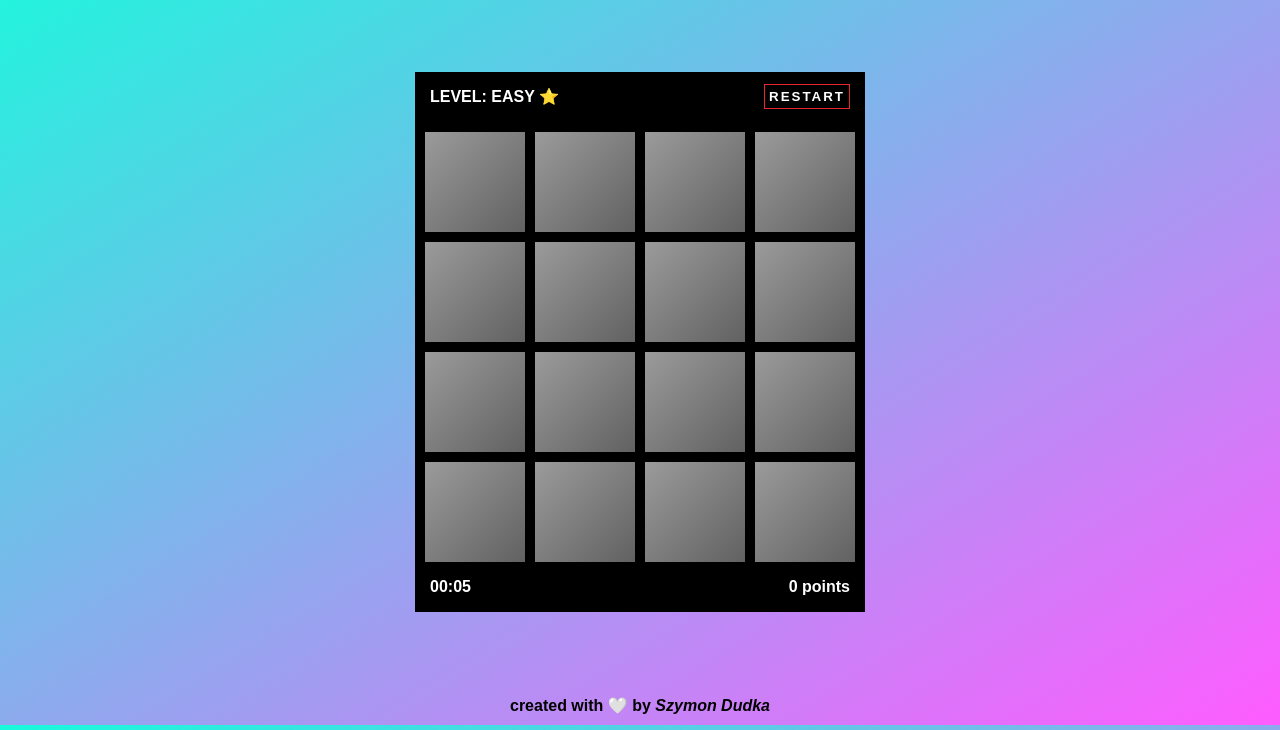
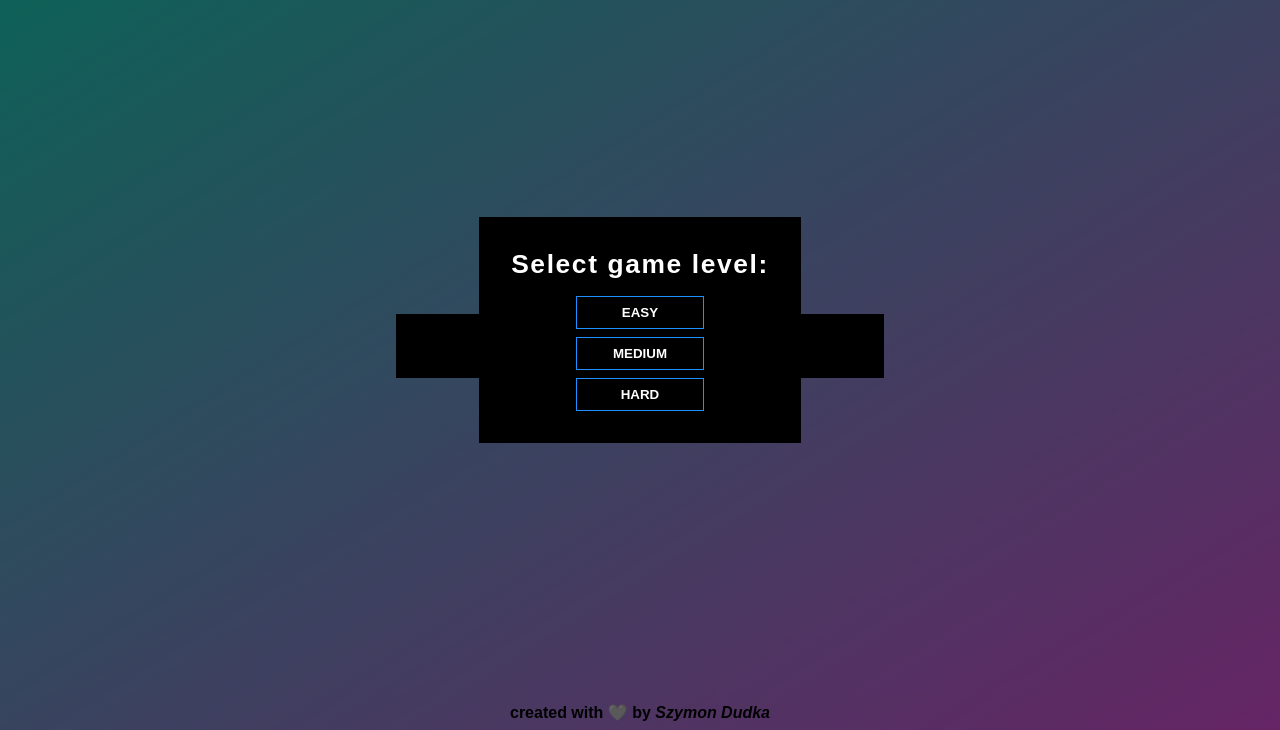
Before and after one commit to szymooneq/Memory-Master, a plain HTML site: page game.html in a window 1280 px wide. Shown: the part 70-800 px from the top of the page. Drawn offline with Linux system fonts and the light colour scheme; a web font is replaced by a local one.

Commit message:
Working with new features

```diff
--- a/css/style.css
+++ b/css/style.css
@@ -5,6 +5,10 @@
 }
 
 body {
+  display: flex;
+  flex-direction: column;
+  justify-content: space-between;
+  min-height: 100vh;
   font-family: myriad-pro, sans-serif;
   font-weight: 700;
   font-style: normal;
@@ -21,16 +25,8 @@ header h1 {
   padding: 15px;
 }
 
-.main {
+.modal {
   display: flex;
-  flex-direction: column;
-  justify-content: center;
-  min-height: calc(100vh - 131px);
-  margin: 10px 0 10px 0;
-}
-
-.modal {
-  display: none;
   position: fixed;
   width: 100%;
   height: 100%;
@@ -40,81 +36,101 @@ header h1 {
   top: 0;
   z-index: 1;
   overflow: auto;
-  background-color: rgba(156, 11, 156, 0.4);
+  background-color: rgba(0, 0, 0, 0.6);
 }
 
-.modal-content {
-  padding: 20px;
-  margin: 0 10px 0 10px;
+.mainMenu {
+  display: flex;
+  flex-direction: column;
+  align-items: center;
+  padding: 2rem;
+  gap: 1rem;
+  font-size: 1.1rem;
+  text-align: center;
+  letter-spacing: 0.1rem;
+  color: white;
   background-color: black;
-  font-size: 1.5rem;
-  line-height: 30px;
-  text-align: center;
+}
+
+.menuButtons {
+  display: flex;
+  flex-direction: column;
+  align-items: center;
+  gap: 0.5rem;
+  width: 100%;
+}
+
+.menuButtons button {
+  padding: 0.5rem;
+  width: 50%;
+  font-weight: 700;
+  text-transform: uppercase;
   color: white;
+  background: transparent;
+  border: 1px solid dodgerblue;
+  transition: all .2s;
 }
-.modal-content button {
-  padding: 5px;
-  margin-top: 10px;
-  background-color: black;
-  color: white;
-  border: 1px solid #ffa600;
+
+.menuButtons button:hover {
+  color: black;
+  background-color: dodgerblue;
+  cursor: pointer;
+}
+
+.again {
+  padding: 0.4rem;
   text-transform: uppercase;
   font-weight: 700;
   letter-spacing: 0.2rem;
-  transition: all 0.1s ease-in-out;
-}
-.modal-content button:hover {
-  cursor: pointer;
-  background-color: rgba(255, 166, 0, 0.7058823529);
+  color: white;
+  background-color: black;
+  border: 1px solid #ffa600;
+  transition: all .2s;
 }
 
-.game-board {
-  align-self: center;
-  justify-self: center;
-  display: flex;
-  flex-wrap: wrap;
-  background-color: black;
-  height: 440px;
-  width: 450px;
-  padding-bottom: 10px;
+.again:hover {
+  color: black;
+  background-color: #ffa600;
+  cursor: pointer;
 }
 
-.game-card {
-  height: 100px;
-  width: 100px;
-  margin-top: 10px;
-  margin-left: 10px;
-  background: linear-gradient(to bottom right, #dddddd, #8b8b8b);
-  flex-shrink: 0;
-  opacity: 0.7;
-  transition: all 0.5s ease-in-out;
-}
-.game-card:hover {
-  cursor: pointer;
-  opacity: 1;
+.mainGame {
+  display: block;
+  margin: 0 auto;
+  width: 30.5rem;
+  color: white;
+  background-color: black;
 }
 
-.active {
-  opacity: 1;
-}
-.active:hover {
-  cursor: default;
-}
-
-.game-card img {
-  width: 100%;
-}
-
-.game-info {
-  align-self: center;
+.gameDetails {
   display: flex;
   align-items: center;
   justify-content: space-between;
-  width: 450px;
-  height: 50px;
-  padding: 0 15px 0 15px;
-  background-color: black;
-  color: white;
+  padding: 1rem 1rem;
+}
+
+.gameBoard {
+  display: flex;
+  align-self: center;
+  justify-content: center;
+  flex-wrap: wrap;
+  gap: 0.4rem;
+}
+
+.gameCard {
+  height: 7rem;
+  width: 7rem;
+  opacity: 0.7;
+  transition: all .3s;
+}
+
+.gameCard:hover {
+  opacity: 1;
+  cursor: pointer;
+}
+
+.gameCard img {
+  width: 100%;
 }
 
 .restart {
@@ -123,34 +139,41 @@ header h1 {
   letter-spacing: 2px;
   font-weight: 700;
   color: white;
-  background-color: black;
-  border: 1px solid #e92929;
-  transition: all 0.1s ease-in-out;
+  background: transparent;
+  border: 1px solid ;
+  border-color: dodgerblue;
+  transition: background-color .2s;
 }
+
 .restart:hover {
+  background-color: dodgerblue;
   cursor: pointer;
-  background-color: rgba(233, 41, 41, 0.5607843137);
 }
 
 .footer {
-  text-align: center;
   display: block;
+  padding: 0.5rem;
+  margin: 0 auto;
+  width: max-content;
   color: black;
   font-weight: 700;
-  padding: 10px;
 }
+
 .footer a {
   font-style: italic;
   text-decoration: none;
 }
+
 .footer a:visited {
   color: black;
   text-decoration: none;
 }
+
 .footer a:link {
   color: black;
   text-decoration: none;
 }
+
 .footer a:hover {
   color: white;
-}/*# sourceMappingURL=style.css.map */
+}
--- a/css/style.scss
+++ /dev/null
@@ -1,167 +0,0 @@
-* {
-  margin: 0;
-  padding: 0;
-  box-sizing: border-box;
-}
-
-body {
-  font-family: myriad-pro, sans-serif;
-  font-weight: 700;
-  font-style: normal;
-
-  -webkit-touch-callout: none; /* iOS Safari */
-  -webkit-user-select: none; /* Safari */
-  -khtml-user-select: none; /* Konqueror HTML */
-  -moz-user-select: none; /* Old versions of Firefox */
-  -ms-user-select: none; /* Internet Explorer/Edge */
-  user-select: none; /* Non-prefixed version, currently supported by Chrome, Edge, Opera and Firefox */
-  background: linear-gradient(to bottom right, #19fadc, #ff5cff);
-}
-
-header h1 {
-  text-align: center;
-  padding: 15px;
-}
-
-.main {
-  display: flex;
-  flex-direction: column;
-  justify-content: center;
-  min-height: calc(100vh - 131px);
-  margin: 10px 0 10px 0;
-}
-
-.modal {
-  display: none;
-  position: fixed;
-  width: 100%;
-  height: 100%;
-  align-items: center;
-  justify-content: center;
-  left: 0;
-  top: 0;
-  z-index: 1;
-  overflow: auto;
-  background-color: rgba(156, 11, 156, 0.4);
-}
-
-.modal-content {
-  padding: 20px;
-  margin: 0 10px 0 10px;
-  background-color: black;
-  font-size: 1.5rem;
-  line-height: 30px;
-  text-align: center;
-  color: white;
-
-  button {
-    padding: 5px;
-    margin-top: 10px;
-    background-color: black;
-    color: white;
-    border: 1px solid #ffa600;
-    text-transform: uppercase;
-    font-weight: 700;
-    letter-spacing: .2rem;
-    transition: all .1s ease-in-out;
-
-    &:hover {
-      cursor: pointer;
-      background-color: #ffa600b4;
-    }
-  }
-}
-
-.game-board {
-  align-self: center;
-  justify-self: center;
-  display: flex;
-  flex-wrap: wrap;
-  background-color: black;
-  height: 440px;
-  width: 450px;
-  padding-bottom: 10px;
-}
-
-.game-card {
-  height: 100px;
-  width: 100px;
-  margin-top: 10px;
-  margin-left: 10px;
-  background: linear-gradient(to bottom right, #dddddd, #8b8b8b);
-  flex-shrink: 0;
-  opacity: 0.7;
-  transition: all .5s ease-in-out;
-
-  &:hover {
-    cursor: pointer;
-    opacity: 1;
-  }
-}
-
-.active {
-  opacity: 1;
-
-  &:hover {
-    cursor: default;
-  }
-}
-
-.game-card img {
-  width: 100%;
-}
-
-.game-info {
-  align-self: center;
-  display: flex;
-  align-items: center;
-  justify-content: space-between;
-  width: 450px;
-  height: 50px;
-  padding: 0 15px 0 15px;
-  background-color: black;
-  color: white;
-}
-
-.restart {
-  padding: 4px;
-  text-transform: uppercase;
-  letter-spacing: 2px;
-  font-weight: 700;
-  color: white;
-  background-color: black;
-  border: 1px solid #e92929;
-  transition: all .1s ease-in-out;
-
-  &:hover {
-    cursor: pointer;
-    background-color: #e929298f;
-  }
-}
-
-.footer {
-  text-align: center;
-  display: block;
-  color: black;
-  font-weight: 700;
-  padding: 10px;
-
-  a {
-    font-style: italic;
-    text-decoration: none;
-  }
-
-  a:visited {
-    color: black;
-    text-decoration: none;
-  }
-
-  a:link {
-    color: black;
-    text-decoration: none;
-  }
-
-  a:hover {
-    color: white;
-  }
-}
--- a/game.html
+++ b/game.html
@@ -11,7 +11,7 @@
   <link rel="stylesheet" href="https://use.typekit.net/jnz4pnm.css">
 
   <link rel="stylesheet" href="css/style.css">
-  <script defer="" src="js/game.js"></script>
+  <script defer src="js/game.js"></script>
 </head>
 <body>
 
@@ -20,80 +20,32 @@
   </header>
 
   <div class="modal">
-    <div class="modal-content">
-      <p></p>
-      <button id="restart">Play again</button>
+    <div class="mainMenu">
+
+      <h2>Select game level:</h2>
+      <div class="menuButtons">
+        <button data-level="easy" id="level">Easy</button>
+        <button data-level="medium" id="level">Medium</button>
+        <button data-level="hard" id="level">Hard</button>
+      </div>
+
+      <!-- <p>You scored 1235 points in 12:53, congratulations!🎉</p>
+      <button class="again">Play again</button> -->
     </div>
   </div>
 
-  <div class="main">
+  <div class="mainGame">
 
-    <div class="game-info">
-      <div class="level">LEVEL: EASY ⭐</div>
-      <div>
-        <button id="restart" class="restart">Restart</button>
-      </div>
+    <div class="gameDetails">
+      <div class="level"></div>
+      <div></div>
     </div>
 
-    <div class="game-board">
-      <!-- <div data-id="0" class="game-card play">
-        <img src="" alt="">
-      </div>
-      <div data-id="1" class="game-card play">
-        <img src="" alt="">
-      </div>
-      <div data-id="2" class="game-card play">
-        <img src="" alt="">
-      </div>
-      <div data-id="3" class="game-card play">
-        <img src="" alt="">
-      </div>
+    <div class="gameBoard"></div>
 
-      <div data-id="4" class="game-card play">
-        <img src="" alt="">
-      </div>
-      <div data-id="5" class="game-card play">
-        <img src="" alt="">
-      </div>
-      <div data-id="6" class="game-card play">
-        <img src="" alt="">
-      </div>
-      <div data-id="7" class="game-card play">
-        <img src="" alt="">
-      </div>
-
-      <div data-id="8" class="game-card play">
-        <img src="" alt="">
-      </div>
-      <div data-id="9" class="game-card play">
-        <img src="" alt="">
-      </div>
-      <div data-id="10" class="game-card play">
-        <img src="" alt="">
-      </div>
-      <div data-id="11" class="game-card play">
-        <img src="" alt="">
-      </div>
-
-      <div data-id="12" class="game-card play">
-        <img src="" alt="">
-      </div>
-      <div data-id="13" class="game-card play">
-        <img src="" alt="">
-      </div>
-      <div data-id="14" class="game-card play">
-        <img src="" alt="">
-      </div>
-      <div data-id="15" class="game-card play">
-        <img src="" alt="">
-      </div> -->
-    </div>
-
-    <div class="game-info">
-      <div class="timer">
-        <span>00:00</span>
-      </div>
-      <div class="score">0 points</div>
+    <div class="gameDetails">
+      <div class="timer"></div>
+      <div class="score"></div>
     </div>
 
   </div>
--- a/js/game.js
+++ b/js/game.js
@@ -1,41 +1,90 @@
-let witcher_database = ["img/ciri.png", "img/dandelion.png", "img/francesca.png", "img/geralt.png", "img/iorveth.png" , "img/radowid.png", "img/triss.png", "img/yennefer.png"];
-let game_data = [];
-let seconds = 0;
-let minutes = 0;
-let selectedClick = "";
-let points = 0;
-let leftPairs = 8;
+let database = ["img/ciri.png", "img/dandelion.png", "img/francesca.png", "img/geralt.png", "img/iorveth.png" , "img/radowid.png", "img/triss.png", "img/yennefer.png"];
 
-const main = document.querySelector('.main');
-const board = document.querySelector('.game-board');
-const timer = document.querySelector('.timer');
-const score = document.querySelector('.score');
-const restart = document.querySelectorAll('#restart');
-const modal = document.querySelector('.modal');
+/* let mainGame; let gameBoard
 
-board.addEventListener('click', revealCard);
-restart.forEach(button => {
-  button.addEventListener('click', () => {
-    window.location.reload(false)
-  })
-});
+let level; let cards; let points; */
+let minutes = 0; let seconds = 0;
 
-// START GAME FUNCTIONS
-createBoard();
-loadData(witcher_database);
-const time = setInterval(Timer, 1000);
+const mainMenu = document.querySelector('.mainMenu')
+const selectButtons = document.querySelectorAll('#level')
 
-function createBoard() {
-  for(i=0; i<16; i++) {
-    const boardElement = `<div data-id="${i}" class="game-card play">
-                            <img src="" alt="">
-                          </div>`;
+const mainGame = document.querySelector('.mainGame')
+const gameBoard = document.querySelector('.gameBoard')
+const gameDetails = document.querySelectorAll('.gameDetails')
 
-    board.insertAdjacentHTML('beforeend', boardElement);
+const gameTimer = document.querySelector('.timer')
+
+const restartInfo = document.querySelectorAll('#restart');
+const gameScore = document.querySelector('.score');
+
+const startGame = () => {
+  let modal = mainMenu.parentElement;
+
+  selectButtons.forEach(button => {
+    button.addEventListener('click', () => {
+      level = button.getAttribute('data-level')
+      modal.style.display="none"
+      renderGame(level)
+    })})
+}
+startGame()
+
+const renderGame = (props) => {
+  level = props
+
+  switch (level) {
+    case "easy":
+      level = "easy ⭐"
+      cards = 16
+      break;
+
+    case "medium":
+      level = "medium ⭐⭐"
+      cards = 30
+      break;
+
+    case "hard":
+      level = "hard ⭐⭐⭐"
+      cards = 42
+      break;
+
+    default:
+      break;
   }
+
+  setRandomData(database)
+  gameBoard.addEventListener('click', revealCard)
+
+  for(i=0; i<game_data.length; i++) {
+    const boardElement = `<div data-id=${i} class="gameCard play"><img src=${game_data[i]} alt=""></div>`
+    gameBoard.insertAdjacentHTML('beforeend', boardElement);
+  }
+
+  const gameLevel = gameDetails[0].firstElementChild
+  const gameRestart = gameDetails[0].lastElementChild
+  const gameTimer = gameDetails[1].firstElementChild
+
+  gameLevel.innerText = "Level: " + level
+  gameRestart.innerHTML = '<button id="restart" class="restart">Restart</button>'
+  gameTimer.innerText = "00:00"
+
+  startTimer = setInterval(Timer, 1000);
 }
 
-// set timer
+const setRandomData = (database) => {
+  game_data = [...database, ...database];
+  let index = game_data.length, randomIndex;
+
+  while(index != 0) {
+    randomIndex = Math.floor(Math.random() * index);
+    index--;
+
+    [game_data[index], game_data[randomIndex]] = [game_data[randomIndex], game_data[index]];
+  }
+
+  return game_data;
+}
+
 function Timer() {
   minutes = parseInt(minutes);
   seconds = parseInt(seconds);
@@ -49,27 +98,17 @@ function Timer() {
   minutes = minutes < 10 ? "0" + minutes : minutes;
   seconds = seconds < 10 ? "0" + seconds : seconds;
 
-  timer.firstElementChild.innerHTML = `${minutes}:${seconds}`;
-}
-
-// load and shuffle data from array (database images)
-function loadData(database) {
-  game_data = [...database, ...database];
-  let index = game_data.length, randomIndex;
-
-  while(index != 0) {
-    randomIndex = Math.floor(Math.random() * index);
-    index--;
-
-    [game_data[index], game_data[randomIndex]] = [game_data[randomIndex], game_data[index]];
-  }
-
-  return game_data;
+  gameTimer.innerHTML = `${minutes}:${seconds}`;
 }
 
 // function after click on any card
 function revealCard(e) {
-  if(e.target.classList.contains('play')) {
+  if(e.target.parentNode.classList.contains('play')) {
+
+    /* const cardId = game_data[e.target.parentNode.getAttribute('data-id')] */
+    const imgId = e.target.getAttribute('src')
+
+    console.log(cardId, imgId)
 
     const playerClick = e.target.children[0];
     const gameCardId = playerClick.parentNode.getAttribute('data-id');
@@ -119,8 +158,10 @@ function revealCard(e) {
         score.innerHTML = `${points} points`;
       }
     }
-  }
+   }
 }
+
+
 
 // check win
 function checkWin() {
```
Also changed, not shown: 1 other file.
